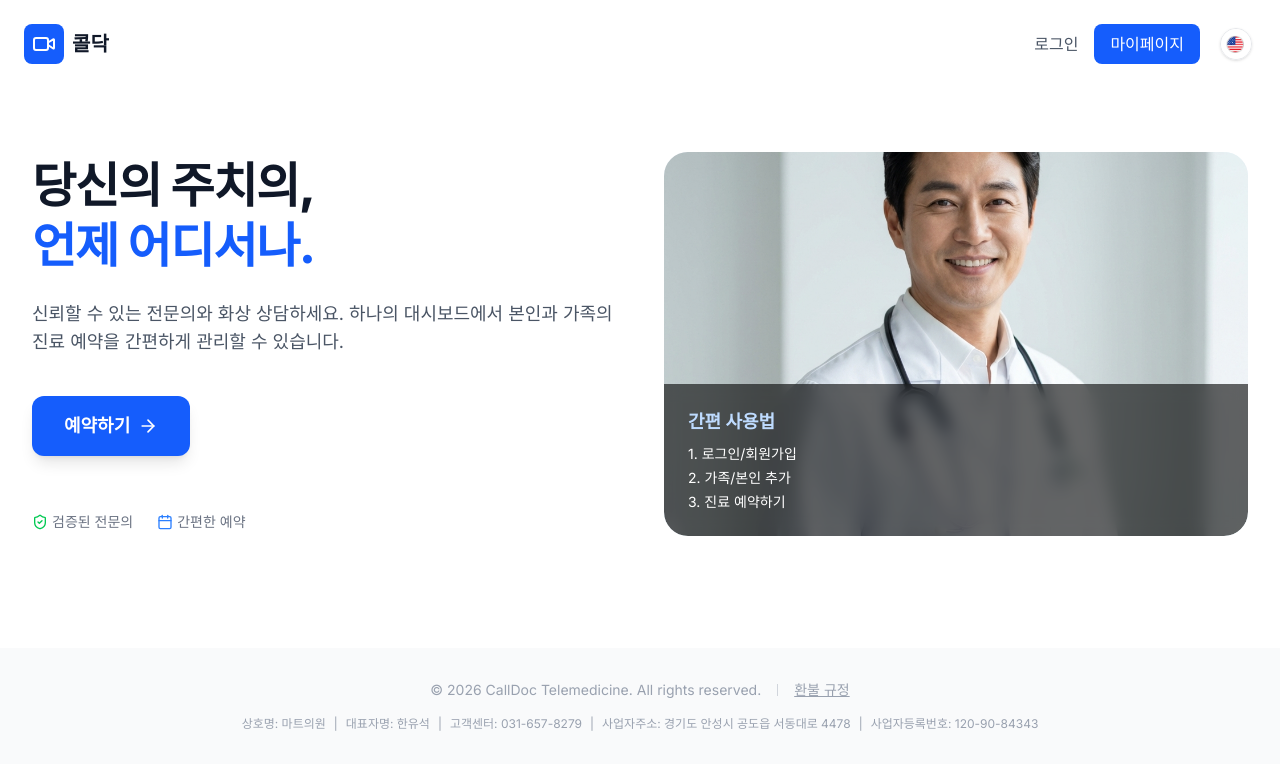
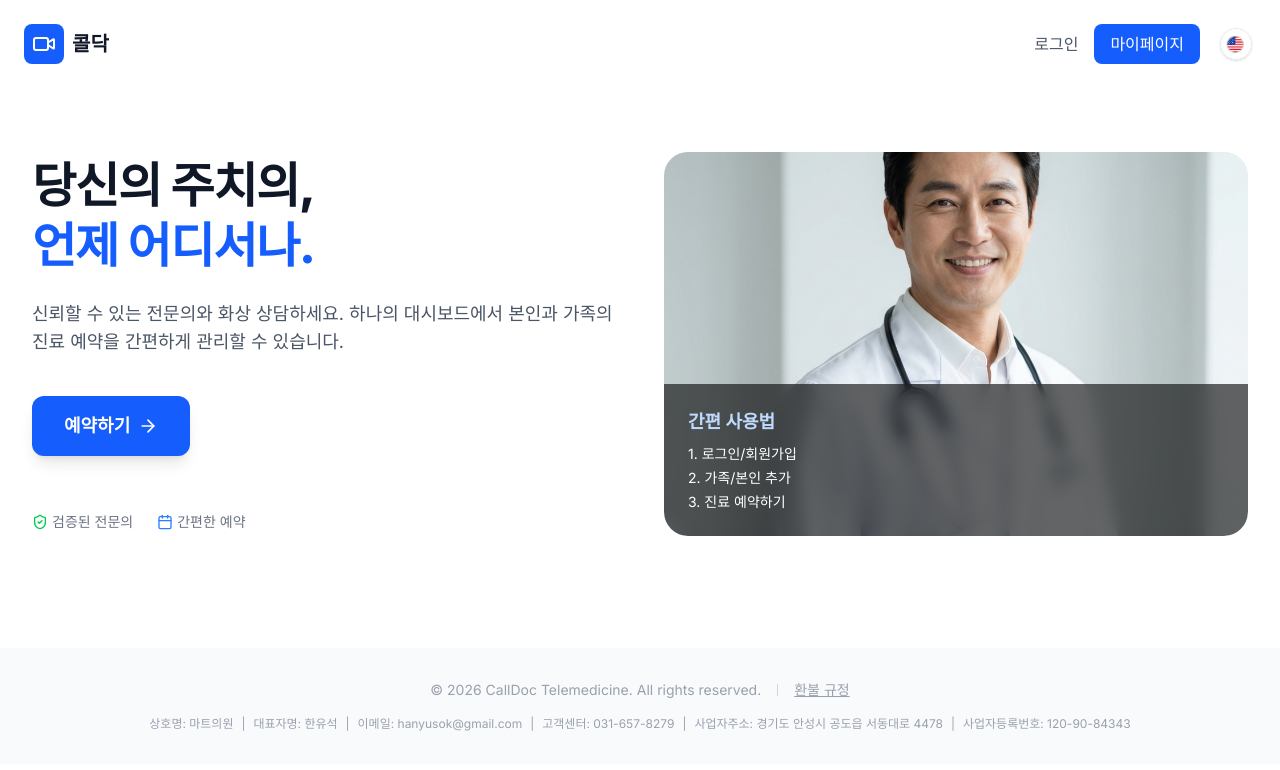
Before and after one commit to hanyusok/calldoc-reservation, a Next.js app: page /book in a window 1280 px wide. Shown: the top 770 px of the page. Built offline with nearby package versions, Linux system fonts and the light colour scheme; no server answers.

Commit message:
footer email 추가

```diff
--- a/app/[locale]/page.tsx
+++ b/app/[locale]/page.tsx
@@ -88,6 +88,8 @@ export default function Home() {
           <span className="hidden sm:inline">|</span>
           <span>{t('footer.representative')}</span>
           <span className="hidden sm:inline">|</span>
+          <span>{t('footer.email')}</span>
+          <span className="hidden sm:inline">|</span>
           <span>{t('footer.contact')}</span>
           <span className="hidden sm:inline">|</span>
           <span>{t('footer.address')}</span>
--- a/messages/en.json
+++ b/messages/en.json
@@ -41,6 +41,7 @@
         },
         "footer": {
             "copyright": "All rights reserved.",
+            "email": "Email: hanyusok@gmail.com",
             "refundPolicy": "Refund Policy",
             "companyName": "Company Name: Mart Clinic",
             "contact": "Contact: 031-657-8279",
--- a/messages/ko.json
+++ b/messages/ko.json
@@ -41,6 +41,7 @@
         },
         "footer": {
             "copyright": "All rights reserved.",
+            "email": "이메일: hanyusok@gmail.com",
             "refundPolicy": "환불 규정",
             "companyName": "상호명: 마트의원",
             "contact": "고객센터: 031-657-8279",
```
